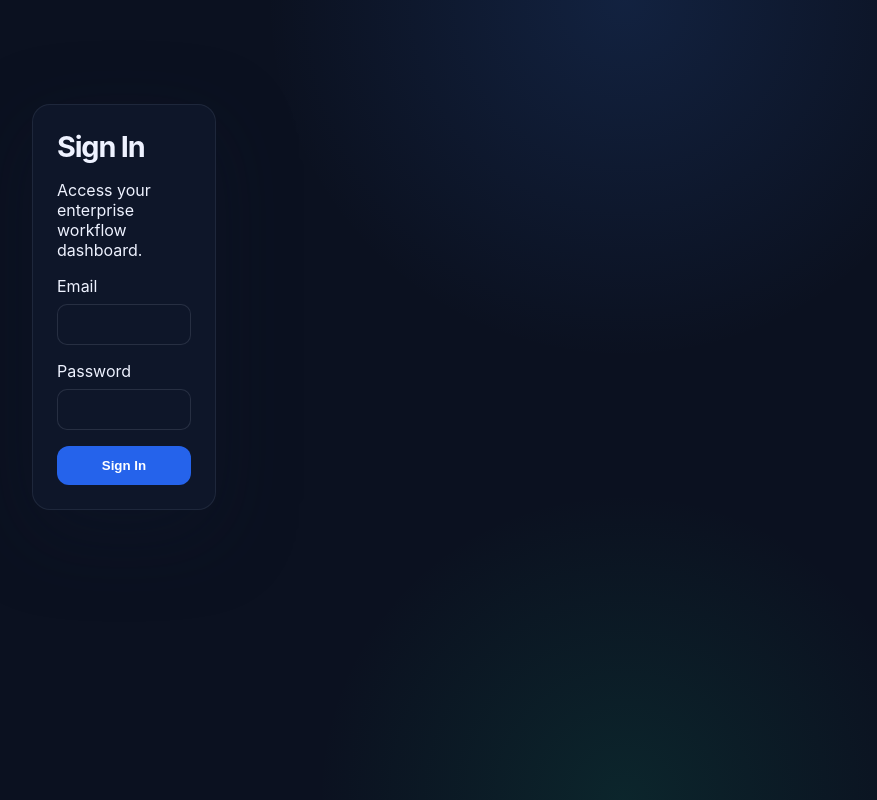
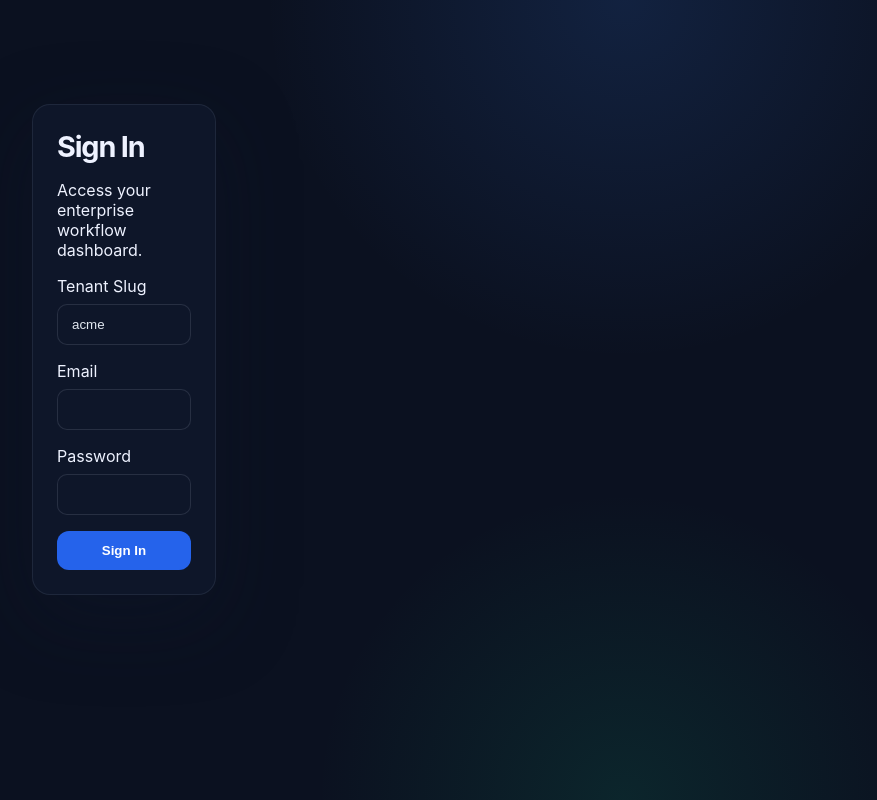
Before and after one commit to jaggureddy11/Enterprise-Workflow-Orchestration-Platform, a React (Vite) app in the folder frontend/: page /login in a window 1280 px wide. Shown: the whole page, without its empty margins (16-893 px from the left). Built offline with nearby package versions, Linux system fonts and the light colour scheme; the HTML template or start-up script is replaced by a standard one.

Commit message:
fix: add tenantSlug field to Login form

```diff
--- a/frontend/src/pages/Login.tsx
+++ b/frontend/src/pages/Login.tsx
@@ -6,6 +6,7 @@ import { useAuthStore } from '../store/auth.store';
 export function Login() {
   const [email, setEmail] = useState('');
   const [password, setPassword] = useState('');
+  const [tenantSlug, setTenantSlug] = useState('acme');
   const [error, setError] = useState('');
   const navigate = useNavigate();
   const setToken = useAuthStore((state) => state.setToken);
@@ -15,7 +16,7 @@ export function Login() {
     setError('');
 
     try {
-      const response = await api.post('/auth/login', { email, password });
+      const response = await api.post('/auth/login', { email, password, tenantSlug });
       setToken(response.data.data.accessToken);
       navigate('/');
     } catch (err) {
@@ -29,6 +30,10 @@ export function Login() {
         <h1 className="section-title">Sign In</h1>
         <p>Access your enterprise workflow dashboard.</p>
         <form className="grid" onSubmit={handleSubmit}>
+          <label>
+            Tenant Slug
+            <input className="input" type="text" value={tenantSlug} onChange={(e) => setTenantSlug(e.target.value)} required />
+          </label>
           <label>
             Email
             <input className="input" type="email" value={email} onChange={(e) => setEmail(e.target.value)} required />
```
